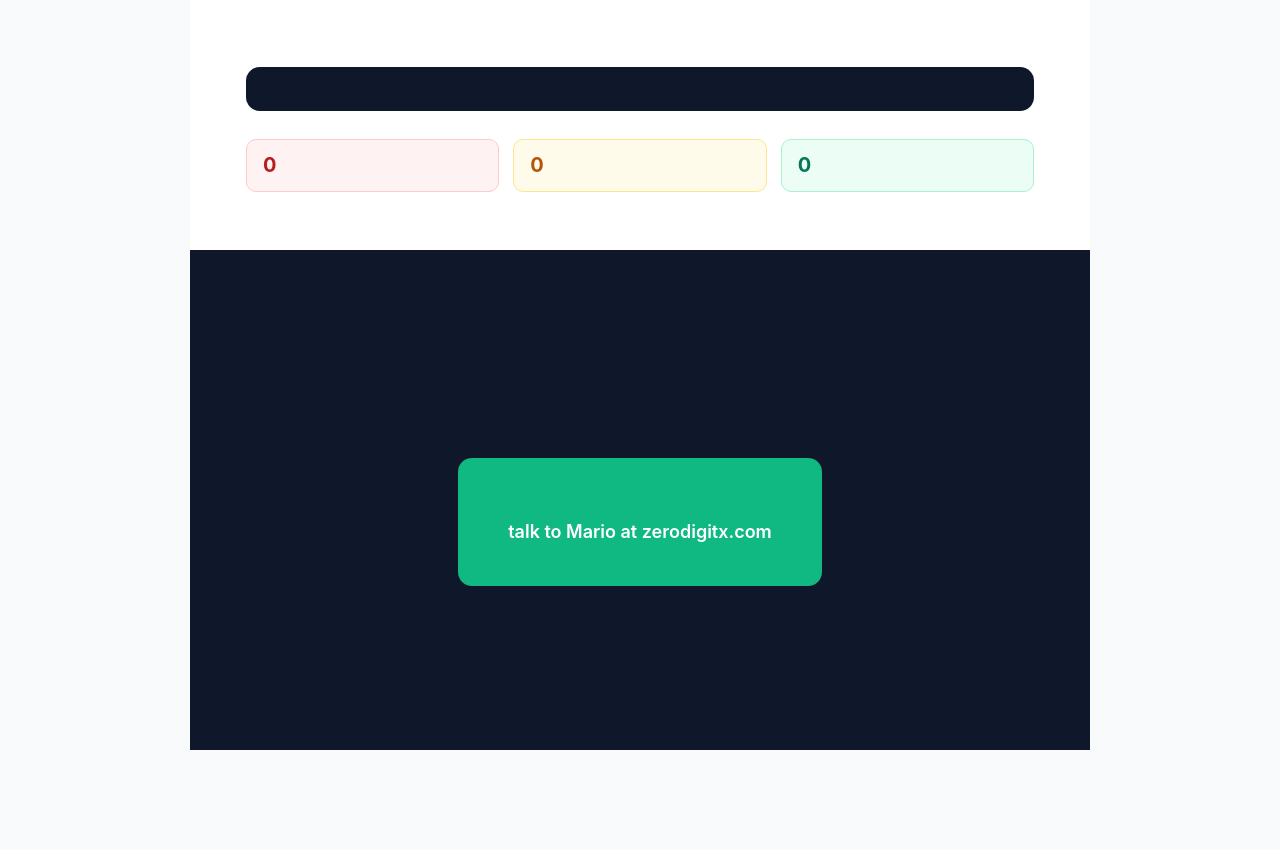
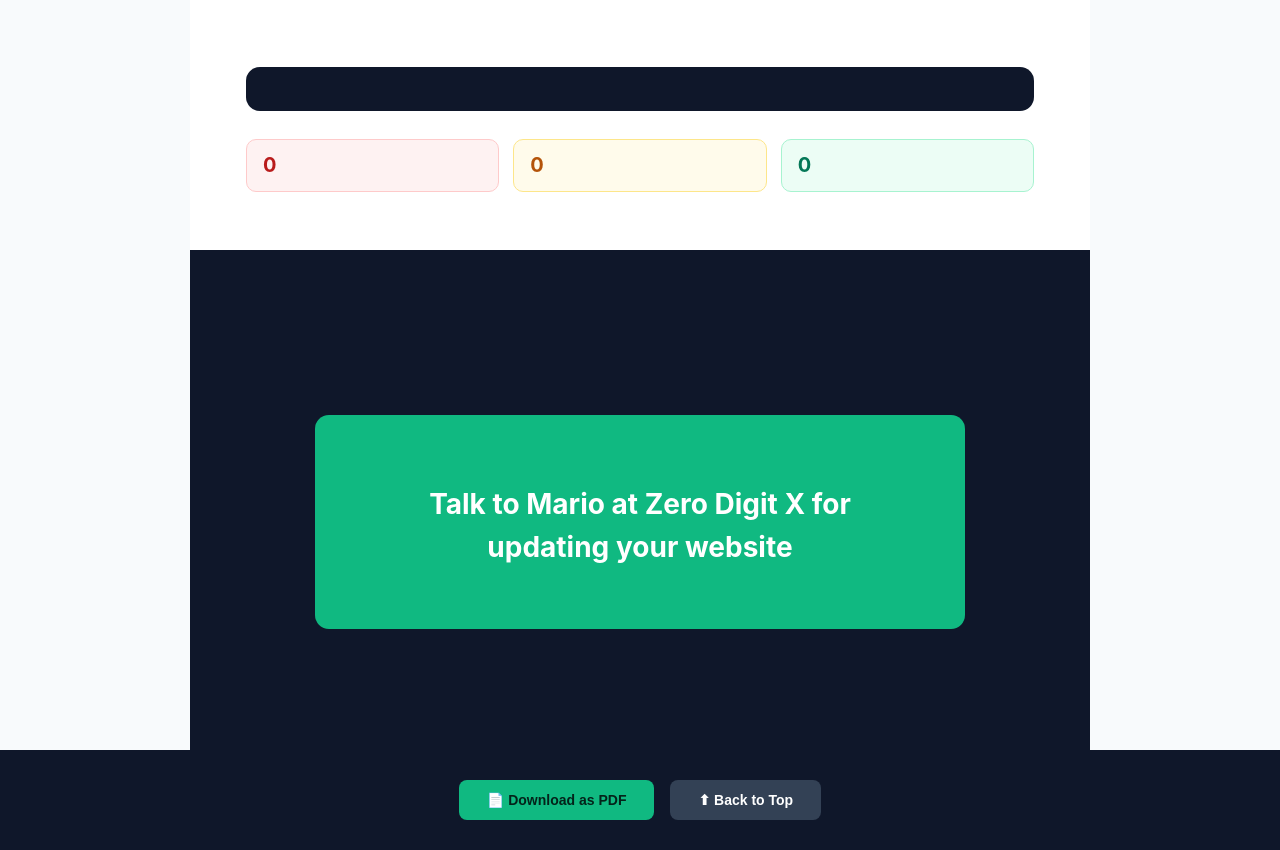
Before and after one commit to NezbiT/pitch-doctor, a Python web app: template pitch_doctor/report/templates/report.html.jinja in a window 1280 px wide. Shown: the part 1001-1851 px from the top of the page. Before the commit the page ends 1751 px from the top, so only its background shows below. Run offline with Jinja, Linux system fonts and the light colour scheme; the template is opened without the code that fills it, so the values that code supplies are empty.

Commit message:
Major UI/UX improvements: expanded info section, enhanced CTA, PDF download, back to top
- Keep "Your information" section open by default (details open tag)
- Update CTA text to "Update or Build Your Website with a Professional"
- Change "Prepared by" to "Zero Digit X - Mario Alvarez" in all languages
- Simplify CTA box: remove contact details, change to single message
- Add "Talk to Mario at Zero Digit X for updating your website"
- Add Download as PDF button (uses browser print functionality)
- Add Back to Top button with smooth scroll
- Applied to English, Spanish, and French

Co-Authored-By: Claude Haiku 4.5 <noreply@anthropic.com>

```diff
--- a/pitch_doctor/i18n/en.json
+++ b/pitch_doctor/i18n/en.json
@@ -14,7 +14,7 @@
     "tagline": "Turn any bad website into your next client.",
     "cover_report_title": "Website Audit Report",
     "cover_prepared_for": "Prepared for",
-    "cover_prepared_by": "Prepared by",
+    "cover_prepared_by": "Prepared by Zero Digit X - Mario Alvarez",
     "cover_scanned_on": "Scanned on {date}",
     "cover_health_score": "Health Score",
     "cover_grade": "Grade",
@@ -33,7 +33,7 @@
     "next_steps_heading": "Next steps",
     "next_steps_body": "",
     "next_steps_cta": "Talk to Mario",
-    "footer_generated_by": "Generated by {brand_name} with pitch-doctor",
+    "footer_generated_by": "Generated by Zero Digit X - Mario Alvarez with pitch-doctor",
     "toc_heading": "Contents"
   },
   "checks": {
--- a/pitch_doctor/i18n/es.json
+++ b/pitch_doctor/i18n/es.json
@@ -14,7 +14,7 @@
     "tagline": "Convierte cualquier sitio web deficiente en tu próximo cliente.",
     "cover_report_title": "Reporte de Auditoría Web",
     "cover_prepared_for": "Preparado para",
-    "cover_prepared_by": "Preparado por",
+    "cover_prepared_by": "Preparado por Zero Digit X - Mario Alvarez",
     "cover_scanned_on": "Analizado el {date}",
     "cover_health_score": "Puntaje de Salud",
     "cover_grade": "Calificación",
@@ -33,7 +33,7 @@
     "next_steps_heading": "Próximos pasos",
     "next_steps_body": "",
     "next_steps_cta": "Habla con Mario",
-    "footer_generated_by": "Generado por {brand_name} con pitch-doctor",
+    "footer_generated_by": "Generado por Zero Digit X - Mario Alvarez con pitch-doctor",
     "toc_heading": "Contenido"
   },
   "checks": {
--- a/pitch_doctor/i18n/fr.json
+++ b/pitch_doctor/i18n/fr.json
@@ -14,7 +14,7 @@
     "tagline": "Transformez n'importe quel site web bâclé en votre prochain client.",
     "cover_report_title": "Rapport d'Audit du Site Web",
     "cover_prepared_for": "Préparé pour",
-    "cover_prepared_by": "Préparé par",
+    "cover_prepared_by": "Préparé par Zero Digit X - Mario Alvarez",
     "cover_scanned_on": "Analysé le {date}",
     "cover_health_score": "Score de Santé",
     "cover_grade": "Note",
@@ -33,7 +33,7 @@
     "next_steps_heading": "Prochaines étapes",
     "next_steps_body": "",
     "next_steps_cta": "Parlez à Mario",
-    "footer_generated_by": "Généré par {brand_name} avec pitch-doctor",
+    "footer_generated_by": "Généré par Zero Digit X - Mario Alvarez avec pitch-doctor",
     "toc_heading": "Sommaire"
   },
   "checks": {
--- a/pitch_doctor/report/templates/report.html.jinja
+++ b/pitch_doctor/report/templates/report.html.jinja
@@ -131,9 +131,17 @@
   .cta-box .cta-subline { font-size: 18px; font-weight: 600; }
   .cta-contacts { display: flex; gap: 26px; font-size: 14px; font-weight: 600; flex-wrap: wrap; justify-content: center; }
 
+  /* ---------- Report footer actions ---------- */
+  .report-footer { background: var(--slate-900); padding: 30px; text-align: center; display: flex; gap: 16px; justify-content: center; flex-wrap: wrap; }
+  .action-btn { background: var(--emerald); color: #04231a; border: none; padding: 12px 28px; border-radius: 8px; font-size: 14px; font-weight: 600; cursor: pointer; text-decoration: none; }
+  .action-btn:hover { filter: brightness(1.08); }
+  .action-btn.secondary { background: var(--slate-700); color: #fff; }
+  .action-btn.secondary:hover { background: var(--slate-600); }
+
   @media print {
     body { background: #fff; }
     .page { box-shadow: none; }
+    .report-footer { display: none; }
   }
 </style>
 </head>
@@ -239,15 +247,24 @@
     <div class="cta-heading">{{ t.next_steps_heading }}</div>
     <div class="cta-body">{{ t.next_steps_body }}</div>
     <a href="https://zerodigitx.com/contact" class="cta-box" style="display: block; text-decoration: none; color: inherit;">
-      <div class="cta-line">{{ t.next_steps_cta }}</div>
-      <div class="cta-subline">talk to Mario at zerodigitx.com</div>
-      <div class="cta-contacts">
-        <span>{{ brand.name }}</span>
-        {% if brand.email %}<span>{{ brand.email }}</span>{% endif %}
-        {% if brand.phone %}<span>{{ brand.phone }}</span>{% endif %}
-      </div>
+      <p class="cta-line">Talk to Mario at Zero Digit X for updating your website</p>
     </a>
   </section>
 
+  <div class="report-footer">
+    <button class="action-btn" onclick="window.print()">📄 Download as PDF</button>
+    <button class="action-btn secondary" onclick="window.scrollTo({top: 0, behavior: 'smooth'})">⬆ Back to Top</button>
+  </div>
+
+  <script>
+    // Allow PDF download using browser print functionality
+    window.addEventListener('keydown', function(e) {
+      if ((e.ctrlKey || e.metaKey) && e.key === 'p') {
+        e.preventDefault();
+        window.print();
+      }
+    });
+  </script>
+
 </body>
 </html>
--- a/pitch_doctor/web/app.py
+++ b/pitch_doctor/web/app.py
@@ -42,7 +42,7 @@ COPY: dict[str, dict] = {
         "brand_name_label": "Your name",
         "brand_email_label": "Contact email",
         "brand_phone_label": "Contact phone",
-        "contact_cta": "Update or Create Your Website Professionally",
+        "contact_cta": "Update or Build Your Website with a Professional",
         "footer": "",
         "scanning_label": "Scanning…",
         "error_heading": "Couldn't finish that scan",
--- a/pitch_doctor/web/templates.py
+++ b/pitch_doctor/web/templates.py
@@ -154,7 +154,7 @@ PAGE = """<!doctype html>
         >
         <button type="submit" id="submit-btn"></button>
       </div>
-      <details>
+      <details open>
         <summary id="advanced-label"></summary>
         <div class="fields">
           <div>
```
